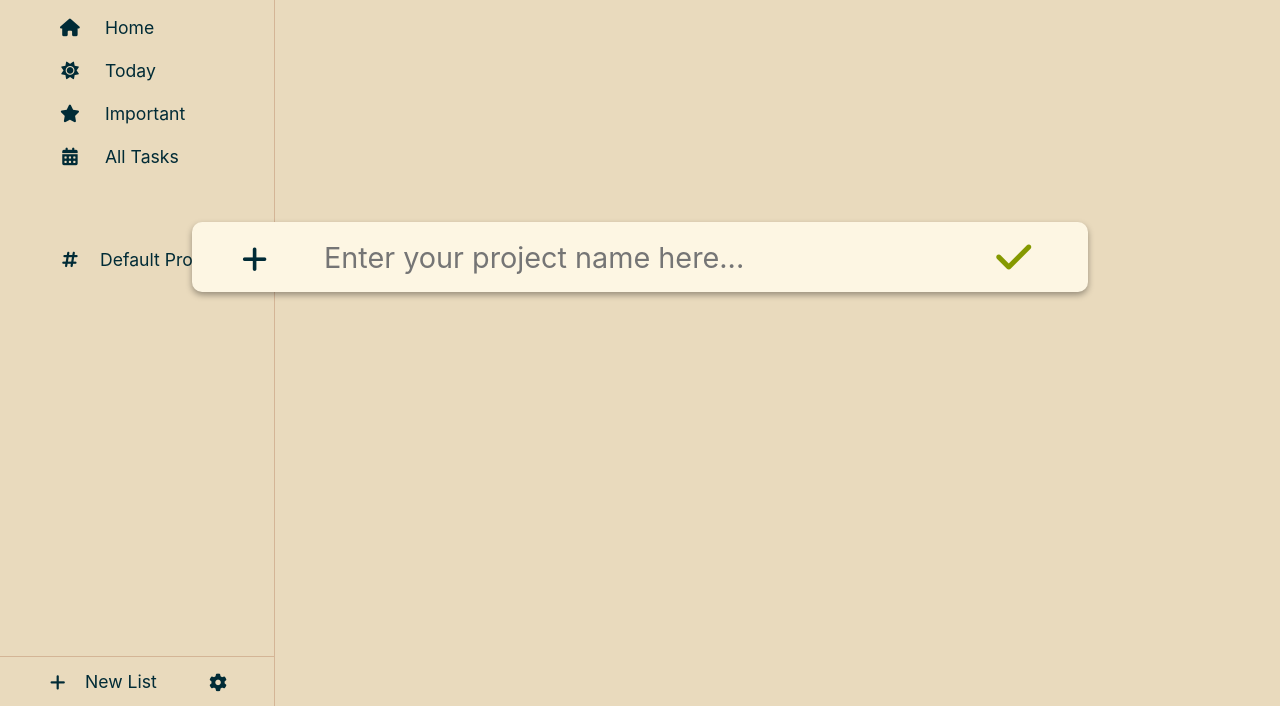
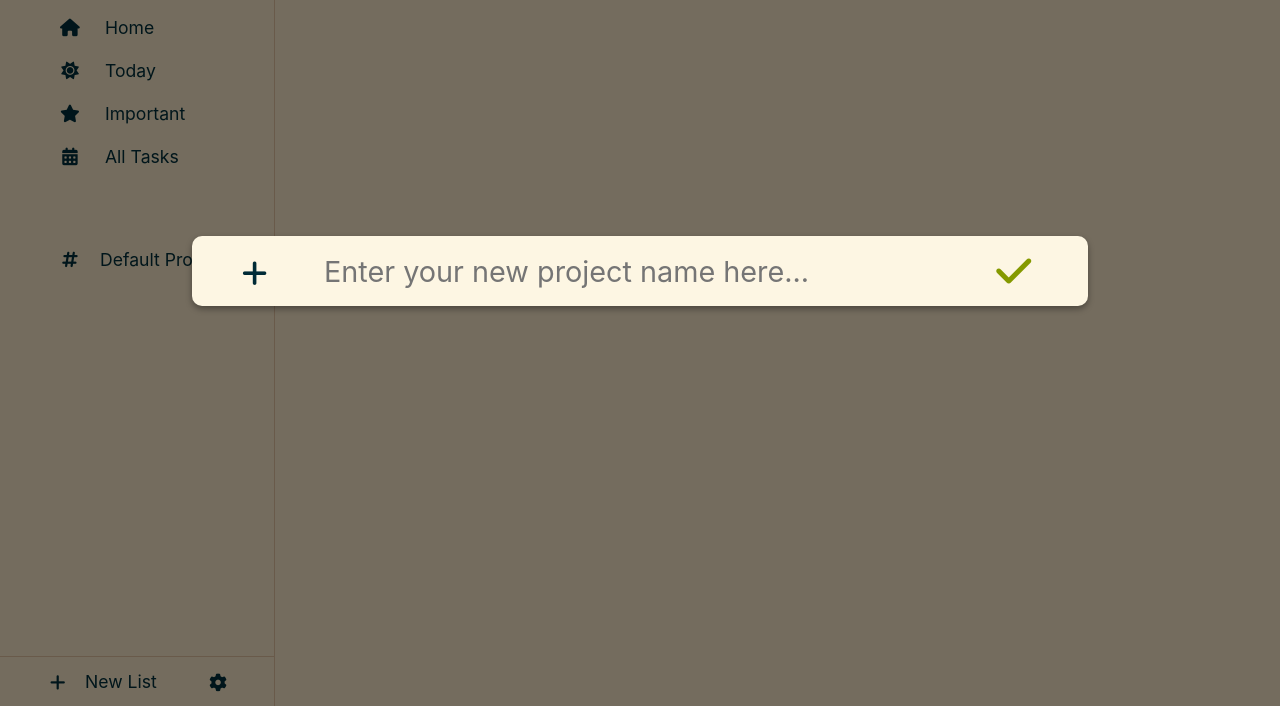
Before and after one commit to JonahKF/odin-todo, a website built with webpack: page src/template.html in a window 1280 px wide. Both pictures are taken after a click on the button "New List". Shown: the part 94-800 px from the top of the page. Built offline with nearby package versions, Linux system fonts and the light colour scheme.

Commit message:
Changed Popup to work off an .active class Added overlay to darken screen on popup prompt. Fixed bug where popup only worked once, due to .container wiping descendants on nav click.

```diff
--- a/src/index.js
+++ b/src/index.js
@@ -54,19 +54,18 @@ function screenController() {
         });
     }
 
+    // New List Setup
     const newListBtn = document.querySelector(".new-list-btn");
     newListBtn.addEventListener("click", () => newListPrompt());
 
-    const newListPrompt = () => {
+    const body = document.querySelector("body");
+    const promptOverlay = document.createElement("div");
+    promptOverlay.classList.add("prompt-overlay");
+    promptOverlay.id = "popup";
+    body.appendChild(promptOverlay);
     const promptContainer = document.createElement("div");
     promptContainer.classList.add("prompt-container");
-        pageBody.appendChild(promptContainer);
-
-        const removeClickOffListener = (e) => {
-            if (!promptContainer.contains(e.target)) promptContainer.remove()
-        };
-        pageBody.addEventListener("click", (e) => removeClickOffListener(e));
-
+    promptOverlay.appendChild(promptContainer);
     const plusIcon = document.createElement("i");
     plusIcon.classList.add("fa-solid");
     plusIcon.classList.add("fa-plus");
@@ -80,7 +79,7 @@ function screenController() {
 
     const promptLine = document.createElement("input");
     promptLine.type = "text";
-        promptLine.placeholder = "Enter your project name here..."
+    promptLine.placeholder = "Enter your new project name here..."
     promptForm.appendChild(promptLine);
 
     const submitBtn = document.createElement("button");
@@ -91,21 +90,36 @@ function screenController() {
     promptForm.appendChild(submitBtn);
     submitBtn.appendChild(checkIcon);
 
-        // Add "enter" key ability to submit name, then call newList(name)
     promptForm.addEventListener("submit", async (e) => {
         e.preventDefault();
 
         const value = promptLine.value;
         const newProject = newList(value);
 
-            await delay(1000);
         promptLine.value = "";
-            promptContainer.remove();
 
-            pageBody.removeEventListener("click", (e) => removeClickOffListener(e));
-        })
-        // Remove promptContainer when done
-        // Remove event listener from pageBody for clickOff
+        togglePopup();
+    });
+
+    const togglePopup = () => {
+        const popup = document.getElementById('popup');
+        popup.classList.toggle('active');
+    }
+
+    document.getElementById('popup').addEventListener('click', function(e) { // Arrow functions don't work here...
+        if (e.target === promptOverlay) {
+            togglePopup();
+        }
+    });
+
+    document.addEventListener('keydown', (e) => {
+        if (e.key === 'Escape' && document.getElementById('popup').classList.contains('active')) {
+          togglePopup();
+        }
+    });
+
+    const newListPrompt = () => {
+        togglePopup();
     }
 
     const newList = (name) => {
--- a/src/styles.css
+++ b/src/styles.css
@@ -181,7 +181,6 @@ a {
 
 .new-list-btn {
     margin-left: 4px;
-    border-radius: 10px;
     width: 160px;
     display: flex;
     justify-content: start;
@@ -208,6 +207,7 @@ a {
 
 .new-list-btn:hover {
     background-color: var(--accentwhite);
+    border-radius: 20px;
     transition: 0.3s;
 }
 
@@ -346,23 +346,50 @@ a {
     border-radius: 50px;
 }
 
+.prompt-overlay {
+    position: fixed;
+    top: 0;
+    left: 0;
+    width: 100%;
+    height: 100%;
+    background-color: rgba(0, 0, 0, 0.5);
+    display: flex;
+    align-items: center;
+    justify-content: center;
+    opacity: 0;
+    visibility: hidden;
+    transition: opacity 0.2s ease-out, visibility 0.2s ease-out;
+}
+
+.prompt-overlay.active {
+    opacity: 1;
+    visibility: visible;
+}
+
 .prompt-container {
     position: fixed;
-    top: 50%;
-    left: 50%;
-    transform: translate(-50%, -120%);
+    bottom: 50%;
 
     width: 70%;
     height: 70px;
     border-radius: 10px;
     background-color: var(--brwhite);
     box-shadow: 0px 3px 6px 0px rgba(0, 0, 0, 0.35);
+    opacity: 0;
+    transform: scale(0.95) translateY(10px);
+    transition: transform 0.3s cubic-bezier(0.34, 1.56, 0.64, 1),
+                opacity 0.3s ease-out;
 
     display: flex;
     justify-content: start;
     align-items: center;
     gap: 60px;
 }
+
+.prompt-overlay.active .prompt-container {
+    opacity: 1;
+    transform: scale(1) translateY(0);
+  }
 
 .prompt-container > i.fa-plus {
     font-size: 1.8rem;
@@ -412,7 +439,7 @@ a {
 }
 
 .submit-btn > i.fa-check:hover {
-    border-radius: 20px;
+    border-radius: 50px;
     background-color: var(--green);
     color: var(--brwhite);
 }
```
Lines whose indentation alone changed are shown as unchanged.
